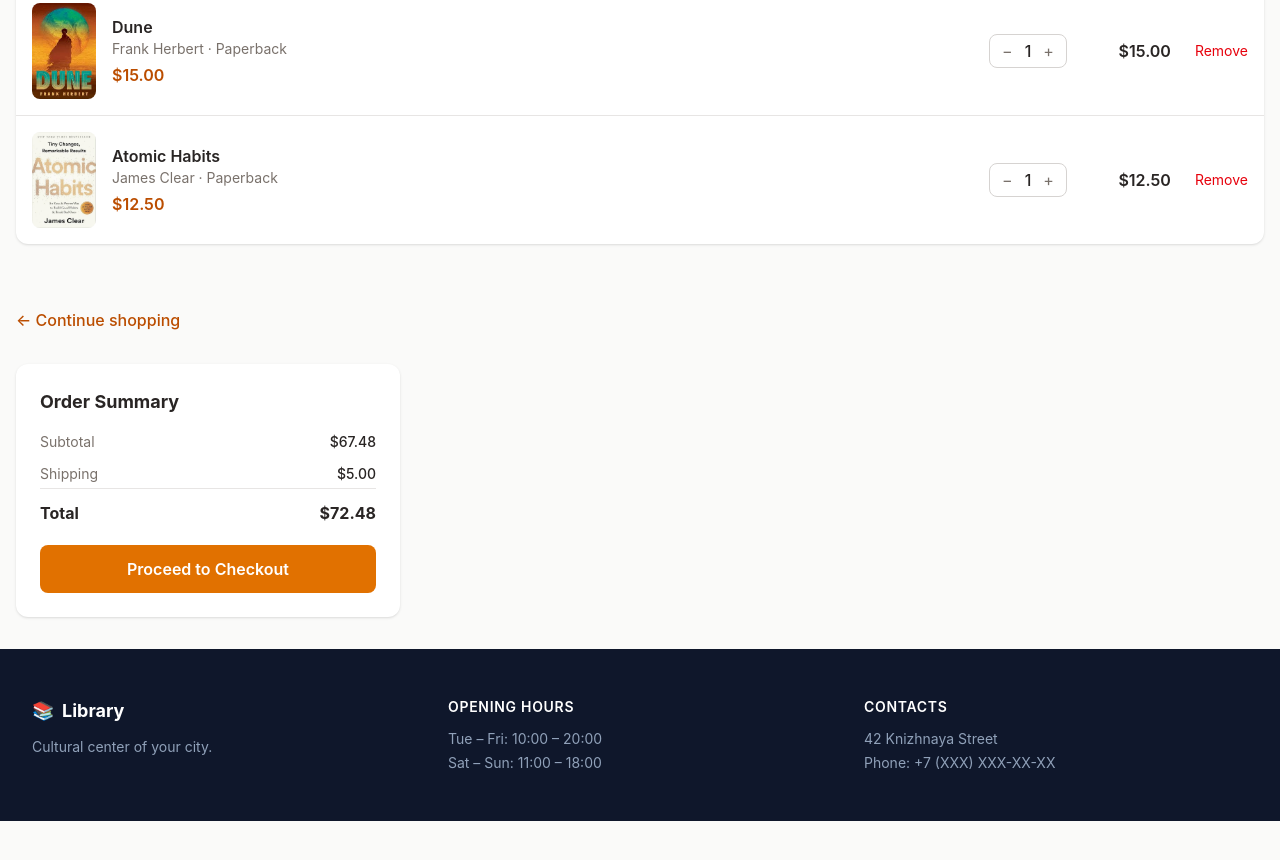
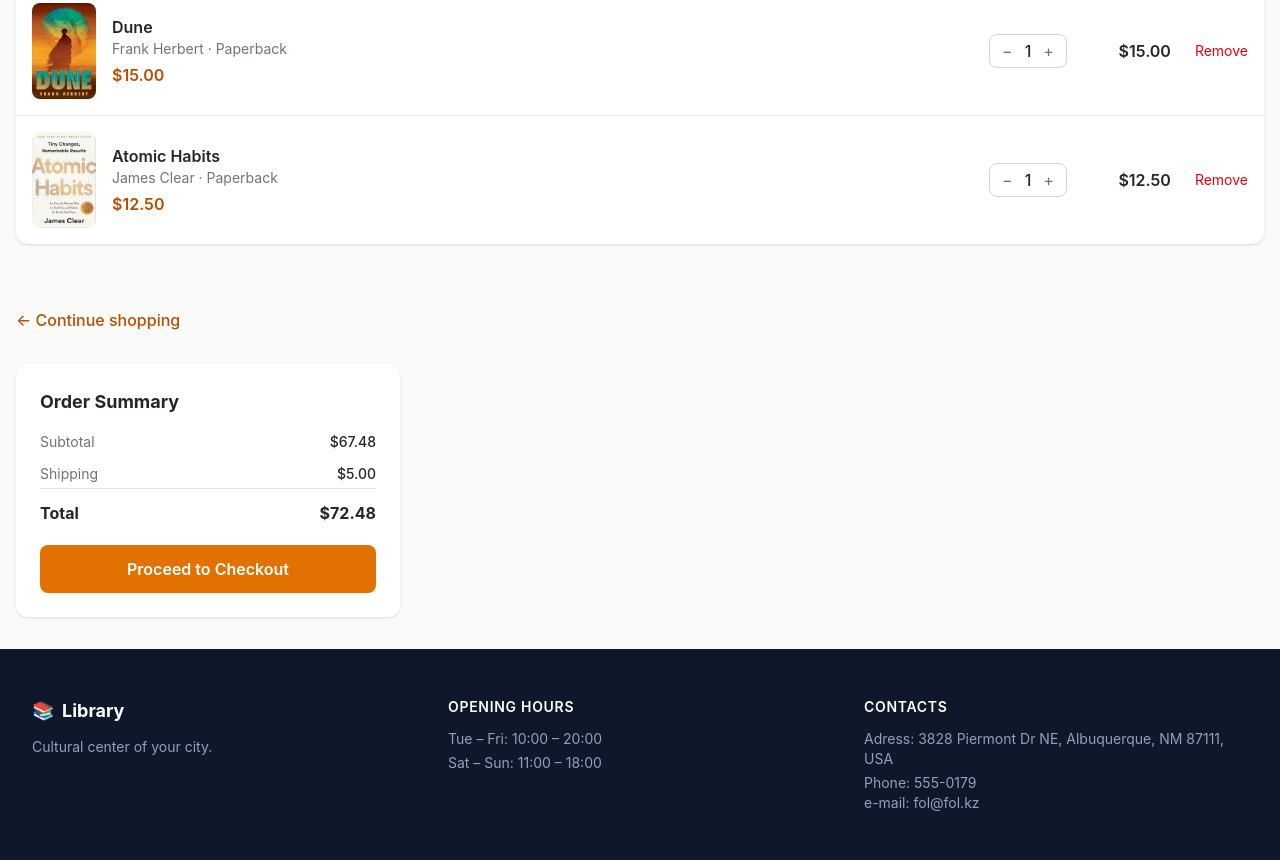
Before and after one commit to flizy0/web-technologies-project, a website: page basket.html in a window 1280 px wide. Shown: the part 314-1174 px from the top of the page. Before the commit the page ends 1135 px from the top, so only its background shows below. Drawn offline with Linux system fonts and the light colour scheme.

Commit message:
Fix HTML structure and content in basket.html

```diff
--- a/basket.html
+++ b/basket.html
@@ -144,8 +144,10 @@
             </div>
             <div>
                 <h4 class="text-white font-semibold mb-2 md:mb-3 text-xs md:text-sm uppercase tracking-wider">Contacts</h4>
-                <p class="text-xs md:text-sm mb-1">42 Knizhnaya Street</p>
-                <p class="text-xs md:text-sm">Phone: +7 (XXX) XXX-XX-XX</p>
+                <p class="text-xs md:text-sm mb-1">Adress: 3828 Piermont Dr NE,
+                        Albuquerque, NM 87111, USA</p>
+                <p class="text-xs md:text-sm">Phone: 555-0179</p>
+                <p class="text-xs md:text-sm">e-mail: fol@fol.kz</p>
             </div>
         </div>
 </footer>
```
